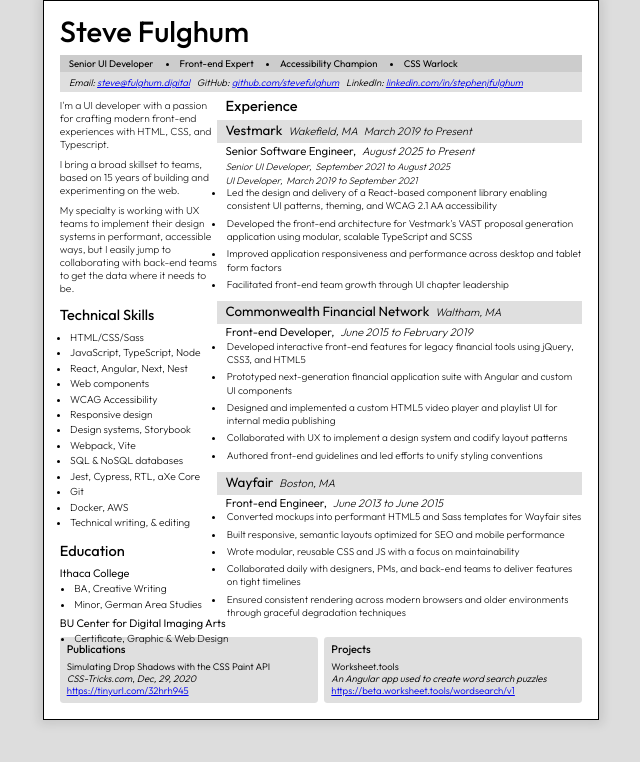
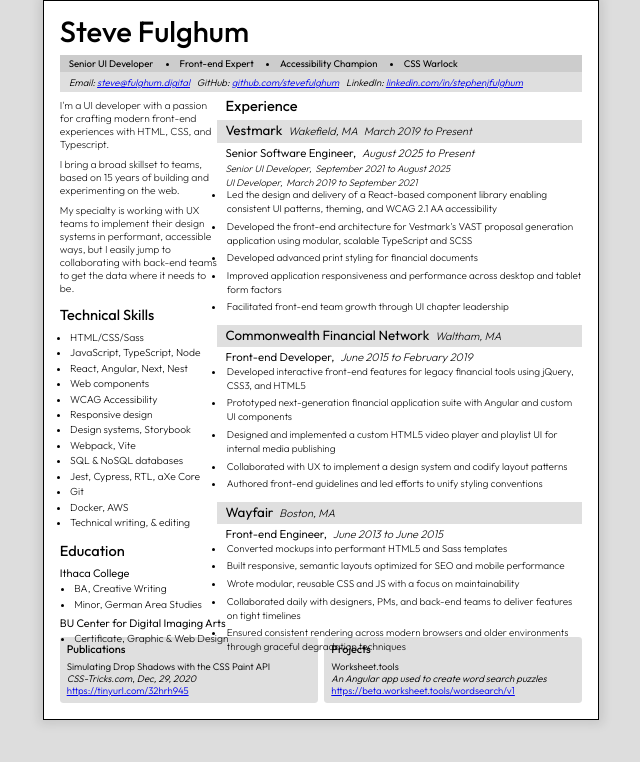
Before and after one commit to stevefulghum/fulghum.digital, an Angular app: page /resume in a window 1280 px wide. Shown: the top 762 px of the page, without its empty margins (319-959 px from the left). Built offline with nearby package versions, Linux system fonts and the light colour scheme.

Commit message:
Text changes and styling

```diff
--- a/src/app/components/page/page.css
+++ b/src/app/components/page/page.css
@@ -260,6 +260,7 @@
                             background-color: rgba(0, 0, 0, 0.125);
                             padding: .25em 0 .25em .5em;
                             translate: -.5em 0;
+                            margin-bottom: .3cqh;
                         }
 
                         p {
@@ -279,13 +280,13 @@
                     gap: .55cqh;
                     list-style-position: outside;
                     margin-left: --set-by-style(4cqw, 4cqw, 3ch);
-                    margin-top: --set-by-style(.25cqh, .25cqh, .25ch);
+                    margin-top: --set-by-style(.5cqh, .25cqh, .25ch);
 
                     li {
                         padding-left: .25cqw;
                         font-weight: 240;
-                        font-size: --set-by-style(1.45cqh, 1rem, 1rem);
-                        line-height: 1.35;
+                        font-size: --set-by-style(1.4cqh, 1rem, 1rem);
+                        line-height: 1.4;
                     }
                 }
 
--- a/src/app/components/page/page.html
+++ b/src/app/components/page/page.html
@@ -80,6 +80,7 @@
             <ul>
                 <li>Led the design and delivery of a React-based component library enabling consistent UI patterns, theming, and WCAG 2.1 AA accessibility</li>
                 <li>Developed the front-end architecture for Vestmark's VAST proposal generation application using modular, scalable TypeScript and SCSS</li>
+                <li>Developed advanced print styling for financial documents</li>
                 <li>Improved application responsiveness and performance across desktop and tablet form factors</li>
                 <li>Facilitated front-end team growth through UI chapter leadership</li>
             </ul>
@@ -115,7 +116,7 @@
                 </div>
             </header>
             <ul>
-                <li>Converted mockups into performant HTML5 and Sass templates for Wayfair sites</li>
+                <li>Converted mockups into performant HTML5 and Sass templates</li>
                 <li>Built responsive, semantic layouts optimized for SEO and mobile performance</li>
                 <li>Wrote modular, reusable CSS and JS with a focus on maintainability</li>
                 <li>Collaborated daily with designers, PMs, and back-end teams to deliver features on tight timelines</li>
```
